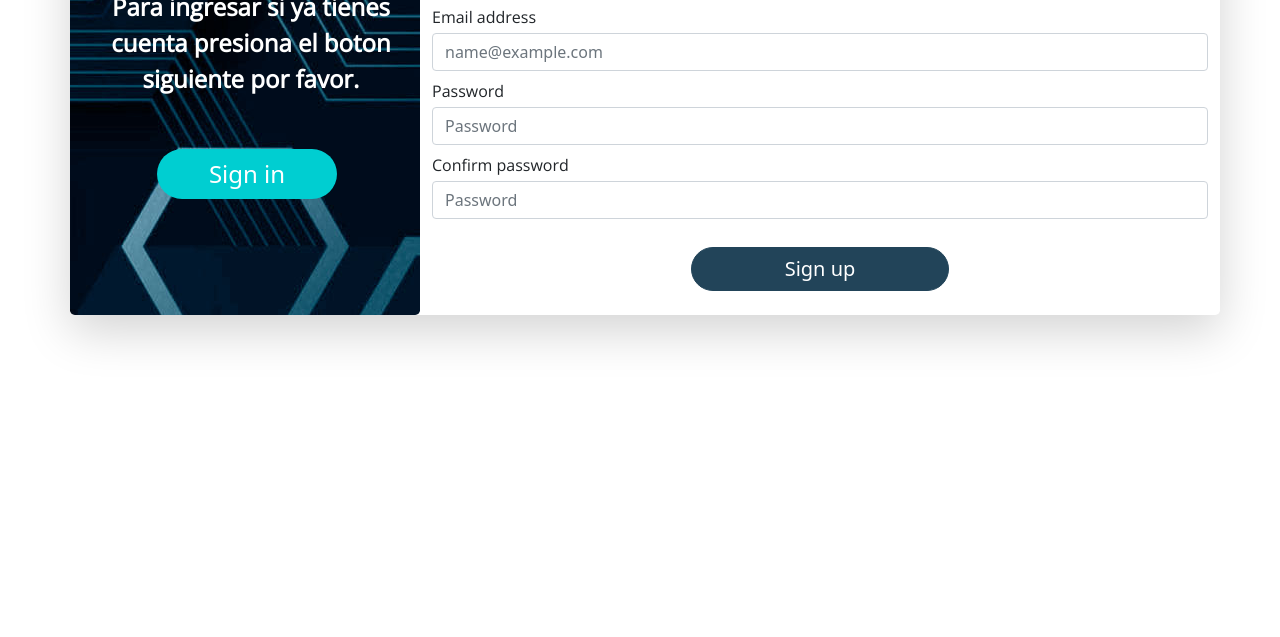
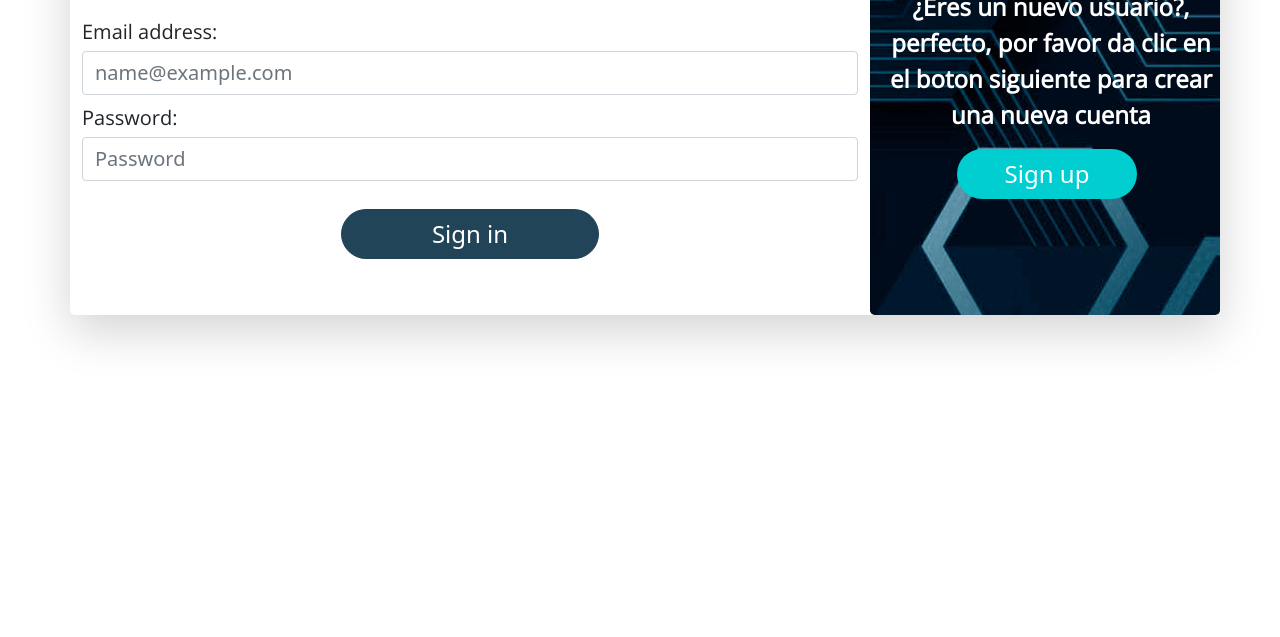
Before and after one commit to EberVM45/ProyectoWebIII, a plain HTML site: page Proyecto base/vista/Registro.html in a window 1280 px wide. Shown: the part 163-800 px from the top of the page. Drawn offline with nearby package versions, Linux system fonts and the light colour scheme.

Commit message:
Ya quedo 99%

```diff
--- a/Proyecto base/vista/Registro.html
+++ b/Proyecto base/vista/Registro.html
@@ -9,10 +9,6 @@
   <!-- Bootstrap core CSS -->
   <link href="https://cdn.jsdelivr.net/npm/bootstrap@5.1.3/dist/css/bootstrap.min.css" rel="stylesheet"
     integrity="sha384-1BmE4kWBq78iYhFldvKuhfTAU6auU8tT94WrHftjDbrCEXSU1oBoqyl2QvZ6jIW3" crossorigin="anonymous">
-  <!-- Bootstrap Bundle with Popper -->
-  <script src="https://cdn.jsdelivr.net/npm/bootstrap@5.1.3/dist/js/bootstrap.bundle.min.js"
-    integrity="sha384-ka7Sk0Gln4gmtz2MlQnikT1wXgYsOg+OMhuP+IlRH9sENBO0LRn5q+8nbTov4+1p"
-    crossorigin="anonymous"></script>
   <link rel="stylesheet" href="estilos.css">
 </head>
 
@@ -20,7 +16,7 @@
   <div class="container">
     <div class="row mt-5 rounded rounded-3 shadow-lg divShadow">
       <!--LOGIN-->
-      <div class="col moverDatos desaparece mb-5 mt-5">
+      <div id="datosInicio" class="col divDatosInicio mb-5 mt-5">
         <div class="row text-center">
           <div class="col mb-1">
             <h3 class="fs-1" style="color: #224459">Sign in to Northwind</h3>
@@ -40,7 +36,7 @@
           </div>
         </div>
       </div>
-      <div class="col moverDatos2 aparece">
+      <div id="datosRegistro" class="col divDatosRegistro">
         <div class="row text-center">
           <div class="col ">
             <h3 class="fs-2" style="color: #224459">Crear cuenta</h3>
@@ -64,33 +60,33 @@
           </div>
         </div>
       </div>
-      <div class="col-5 moverImagen rounded rounded-3" style="background-image: url('../img/login_fondo_v.jpg');">
-        <div class="row text-center desaparece">
+      <div id="divImagen" class="col-5 divImagenMedidas rounded rounded-3" style="background-image: url('../img/login_fondo_v.jpg');">
+        <div id="nuevoUsuario" class="row text-center elementoVisible">
           <div class="col mt-5">
             <h3 class="fs-1" style="color: white;">Hola!</h3>
             <p class="text-white text-center fs-4 fw-bold">¿Eres un nuevo usuario?, perfecto, por favor da clic en el
               boton siguiente para crear una nueva cuenta</p>
           </div>
         </div>
-        <div class="row text-center aparece">
+        <div id="viejoUsuario" class="row text-center elementoOculto">
           <div class="col mt-5">
             <h3 class="fs-1" style="color: white;">Hola!</h3>
             <p class="text-white text-center fs-4 fw-bold">Para ingresar si ya tienes cuenta presiona el boton siguiente
               por favor.</p>
           </div>
         </div>
-        <div class="row mb-2 mt-1 desaparece">
+        <div class="row mb-2 mt-1 elementoVisible">
           <div class="col d-flex justify-content-center">
-            <button class="btn boton btnCrearCuenta col-4 rounded-pill fs-4">Sign up</button>
-          </div>
-        </div>
-        <div class="row mb-2 mt-1 aparece">
-          <div class="col d-flex justify-content-center">
-            <button class="btn boton btnCrearCuenta col-4 rounded-pill fs-4">Sign in</button>
+            <button id="btnSignUp" class="btn boton btnCrearCuenta col-4 rounded-pill fs-4" onClick="animacion()">Sign up</button>
           </div>
         </div>
       </div>
     </div>
   </div>
+    <!-- Bootstrap Bundle with Popper -->
+    <script src="https://cdn.jsdelivr.net/npm/bootstrap@5.1.3/dist/js/bootstrap.bundle.min.js"
+    integrity="sha384-ka7Sk0Gln4gmtz2MlQnikT1wXgYsOg+OMhuP+IlRH9sENBO0LRn5q+8nbTov4+1p"
+    crossorigin="anonymous"></script>
+    <script src="script.js"></script>
 </body>
 </html>
--- a/Proyecto base/vista/estilos.css
+++ b/Proyecto base/vista/estilos.css
@@ -163,26 +163,37 @@ p{
     color: white;
   }
 
-  .moverImagen{
+  .divImagenMedidas{
     margin-left: 800px;
     width: 350px;
     height: 430px;
     position: absolute;
+  }
+
+  .moverImagen{
     animation-name: moverse;
-    animation-duration: 2s;
-    animation-delay: 1s;
+    animation-duration: 1s;
     animation-timing-function: linear;
     animation-fill-mode: forwards;
   }
 
-  .moverDatos{
+  .moverRegreso{
+    animation-name: moverse_reves;
+    animation-duration: 1s;
+    animation-timing-function: linear;
+    animation-fill-mode: forwards;
+  }
+
+  .divDatosInicio{
     margin-left: 0px;
     width: 800px;
     height: 430px;
     position: absolute;
+    opacity: 100;
   }
 
-  .moverDatos2{
+  .divDatosRegistro{
+    opacity: 0;
     margin-left: 350px;
     width: 800px;
     height: 430px;
@@ -194,21 +205,28 @@ p{
     height: 430px;
   }
 
-  .aparece{
+  .elementoOculto{
     position: absolute;
     opacity: 0;
+  }
+
+  .elementoVisible{
+    position: absolute;
+    opacity: 100;
+  }
+
+  .aparece{
     animation-name: aparecer;
-    animation-duration: 2s;
-    animation-delay: 1s;
+    animation-duration: 1s;
     animation-timing-function: linear;
     animation-fill-mode: forwards;
   }
+
   .desaparece{
     position: absolute;
     opacity: 100;
     animation-name: desaparecer;
-    animation-duration: 2s;
-    animation-delay: 1s;
+    animation-duration: 1s;
     animation-timing-function: linear;
     animation-fill-mode: forwards;
   }
@@ -220,21 +238,21 @@ p{
     height: 50px;
   }
 
-  @keyframes moverD {
-    0%{
-      margin-left: 0px;
-    }
-    100%{
-      margin-left: 350px;
-    }
-  }
-
   @keyframes moverse {
     0%{
       margin-left: 800px;
     }
     100%{
       margin-left: 0px;
+    }
+  }
+
+  @keyframes moverse_reves {
+    0%{
+      margin-left: 0px;
+    }
+    100%{
+      margin-left: 800px;
     }
   }
 
--- /dev/null
+++ b/Proyecto base/vista/script.js
@@ -0,0 +1,43 @@
+var btnSignUp = document.getElementById('btnSignUp');
+var divDatosInicio = document.getElementById('datosInicio');
+var divdatosRegistro = document.getElementById('datosRegistro');
+var divImagen = document.getElementById('divImagen');
+var nuevoUsuario = document.getElementById('nuevoUsuario');
+var viejoUsuario = document.getElementById('viejoUsuario');
+var txtSignIn= document.getElementById('txtSignIn');
+var txtSignUp= document.getElementById('txtSignUp');
+var click=true;
+
+function animacion() {
+    if(click==true){
+        btnSignUp.addEventListener('click', () => {
+            divImagen.classList.add('moverImagen');
+            divDatosInicio.classList.add('desaparece');
+            divdatosRegistro.classList.add('aparece');
+            nuevoUsuario.classList.add('desaparece');
+            viejoUsuario.classList.add('aparece');
+
+            divImagen.classList.remove('moverRegreso');
+            divDatosInicio.classList.remove('aparece');
+            divdatosRegistro.classList.remove('desaparece');
+            nuevoUsuario.classList.remove('aparece');
+            viejoUsuario.classList.remove('desaparece');
+        });
+        click=false;
+    }else if(click==false){
+        btnSignUp.addEventListener('click', () => {
+            divImagen.classList.remove('moverImagen');
+            divDatosInicio.classList.remove('desaparece');
+            divdatosRegistro.classList.remove('aparece');
+            nuevoUsuario.classList.remove('desaparece');
+            viejoUsuario.classList.remove('aparece');
+
+            divImagen.classList.add('moverRegreso');
+            divDatosInicio.classList.add('aparece');
+            divdatosRegistro.classList.add('desaparece');
+            nuevoUsuario.classList.add('aparece');
+            viejoUsuario.classList.add('desaparece');
+        });
+        click=true;
+    }
+}
```
